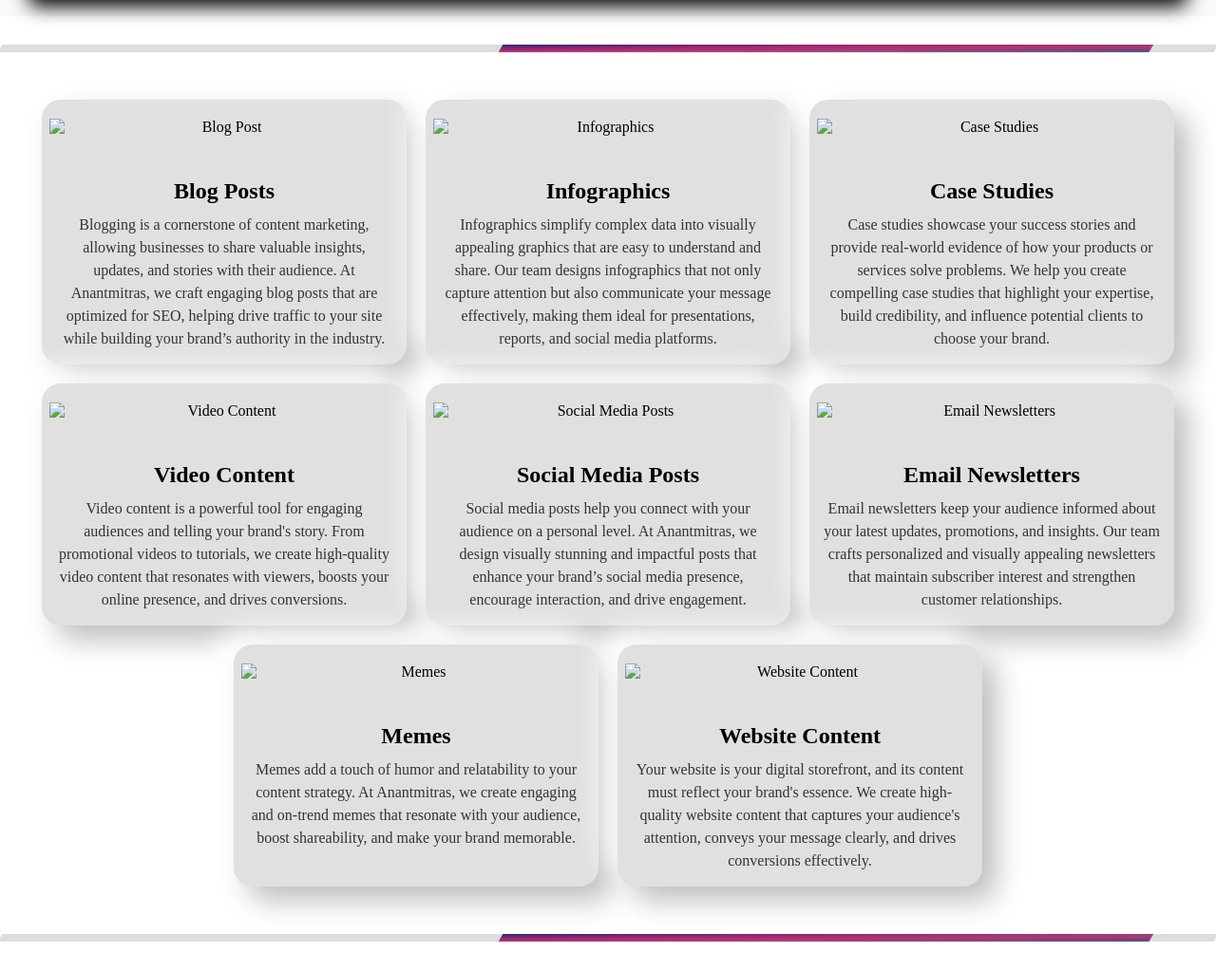
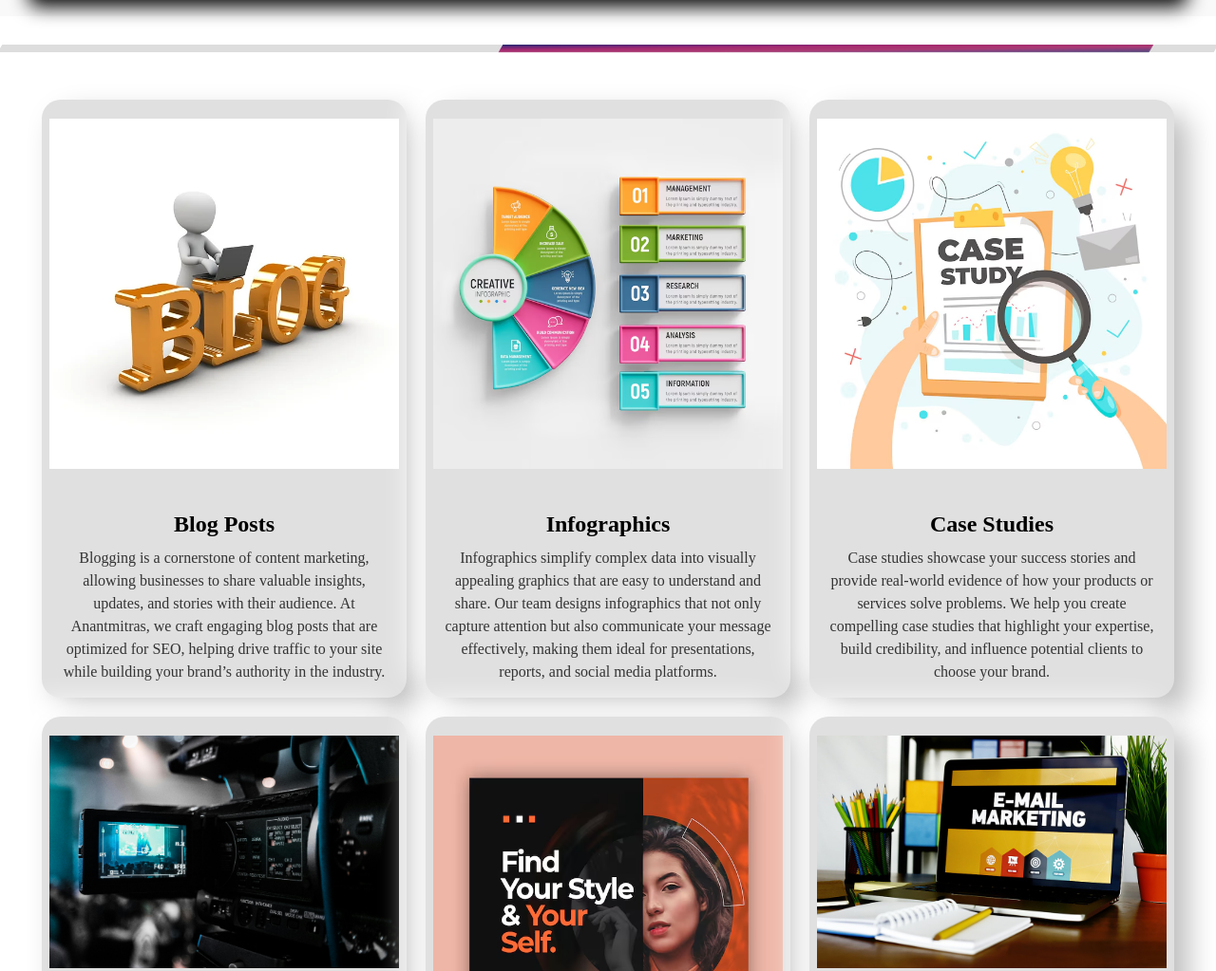
Before and after one commit to webdevkingdom/Anantmitras, a plain HTML site: page content_marketing.html in a window 1280 px wide. Shown: the part 1120-2143 px from the top of the page at 95% size. Drawn offline with Linux system fonts and the light colour scheme.

Commit message:
content page update

```diff
--- a/content_marketing.html
+++ b/content_marketing.html
@@ -152,7 +152,7 @@
 
   <section id="content-marketing" class="card-container">
     <div class="card">
-        <img src="images/blog_post.jpg" alt="Blog Post">
+        <img src="images/Blog_Posts.webp" alt="Blog Post">
         <div class="card-content">
             <h3>Blog Posts</h3>
             <p>
@@ -162,7 +162,7 @@
     </div>
 
     <div class="card">
-        <img src="images/infographics.jpg" alt="Infographics">
+        <img src="images/Infographics.avif" alt="Infographics">
         <div class="card-content">
             <h3>Infographics</h3>
             <p>
@@ -172,7 +172,7 @@
     </div>
 
     <div class="card">
-        <img src="images/case_studies.jpg" alt="Case Studies">
+        <img src="images/Case_Studies.avif" alt="Case Studies">
         <div class="card-content">
             <h3>Case Studies</h3>
             <p>
@@ -182,7 +182,7 @@
     </div>
 
     <div class="card">
-        <img src="images/video_content.jpg" alt="Video Content">
+        <img src="images/Video_Content.jpeg" alt="Video Content">
         <div class="card-content">
             <h3>Video Content</h3>
             <p>
@@ -192,7 +192,7 @@
     </div>
 
     <div class="card">
-        <img src="images/social_media_posts.jpg" alt="Social Media Posts">
+        <img src="images/Social_Media_Posts.avif" alt="Social Media Posts" style="height: 400px;">
         <div class="card-content">
             <h3>Social Media Posts</h3>
             <p>
@@ -202,7 +202,7 @@
     </div>
 
     <div class="card">
-        <img src="images/email_newsletters.jpg" alt="Email Newsletters">
+        <img src="images/Email_Newsletters.jpg" alt="Email Newsletters">
         <div class="card-content">
             <h3>Email Newsletters</h3>
             <p>
@@ -212,7 +212,7 @@
     </div>
 
     <div class="card">
-        <img src="images/memes.jpg" alt="Memes">
+        <img src="images/Memes.jpg" alt="Memes">
         <div class="card-content">
             <h3>Memes</h3>
             <p>
@@ -222,7 +222,7 @@
     </div>
 
     <div class="card">
-        <img src="images/website_content.jpg" alt="Website Content">
+        <img src="images/Website_Content.jpg" alt="Website Content">
         <div class="card-content">
             <h3>Website Content</h3>
             <p>
```
Also changed, not shown: images/Blog_Posts.webp (added), images/Case_Studies.avif (added), images/Email_Newsletters.jpg (added), images/Infographics.avif (added), images/Memes.jpg (added), images/Social_Media_Posts.avif (added), images/Video_Content.jpeg (added), images/Website_Content.jpg (added).
